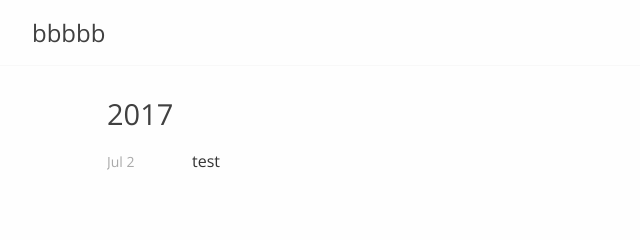
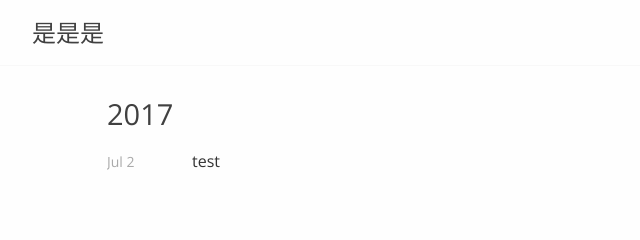
Before and after one commit to aBirdz/aBirdz.github.io, a plain HTML site: page archives/2017/07/index.html in a window 1280 px wide. Shown: the top 240 px of the page, 108-748 px from the left. Drawn offline with nearby package versions, Linux system fonts and the light colour scheme.

Commit message:
Site updated: 2017-07-03 13:34:59

```diff
--- a/archives/2017/07/index.html
+++ b/archives/2017/07/index.html
@@ -19,7 +19,7 @@
 
 
 
-  <link rel="alternate" href="/atom.xml" title="bbbbb">
+  <link rel="alternate" href="/atom.xml" title="是是是">
 
 
 
@@ -32,11 +32,11 @@
 
 
 <meta property="og:type" content="website">
-<meta property="og:title" content="bbbbb">
+<meta property="og:title" content="是是是">
 <meta property="og:url" content="http://yoursite.com/archives/2017/07/index.html">
-<meta property="og:site_name" content="bbbbb">
+<meta property="og:site_name" content="是是是">
 <meta name="twitter:card" content="summary">
-<meta name="twitter:title" content="bbbbb">
+<meta name="twitter:title" content="是是是">
 
 
 <link rel="stylesheet" type="text/css" href="/css/style.css?v=1.1" />
@@ -63,7 +63,7 @@
 
     <title>
 
-    Archives - bbbbb
+    Archives - 是是是
 
 </title>
   </head>
@@ -72,7 +72,7 @@
     <div id="page">
       <header id="masthead"><div class="site-header-inner">
     <h1 class="site-title">
-        <a href="/." class="logo">bbbbb</a>
+        <a href="/." class="logo">是是是</a>
     </h1>
 
     <nav id="nav-top">
```
Also changed, not shown: 2017/07/02/test/index.html (+4 -4 lines), archives/2017/index.html (+6 -6 lines), archives/index.html (+6 -6 lines), index.html (+6 -6 lines).
